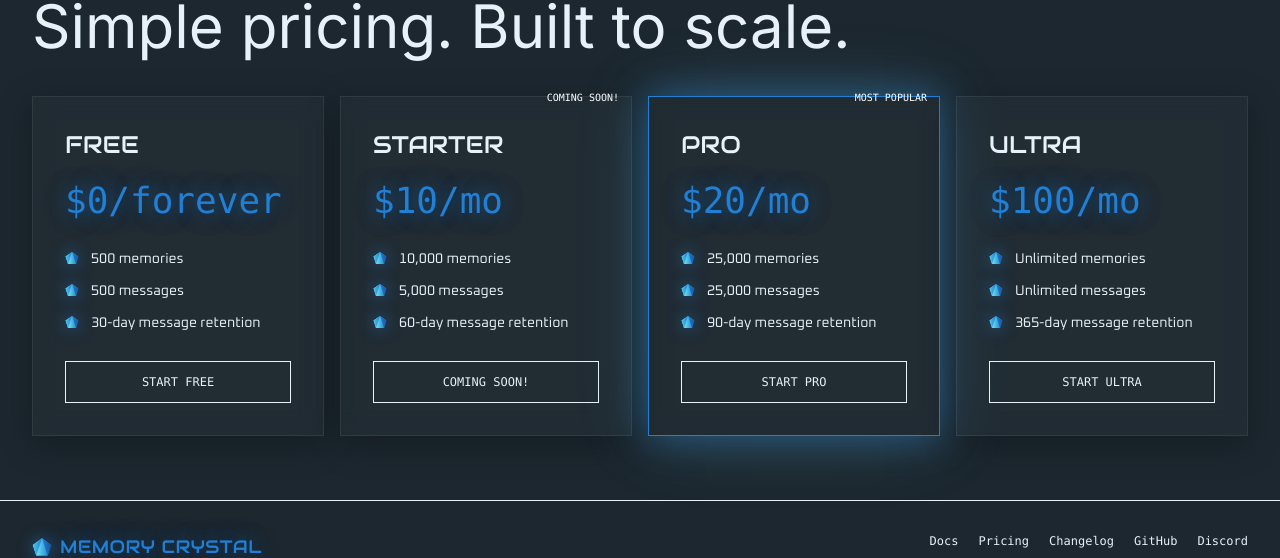
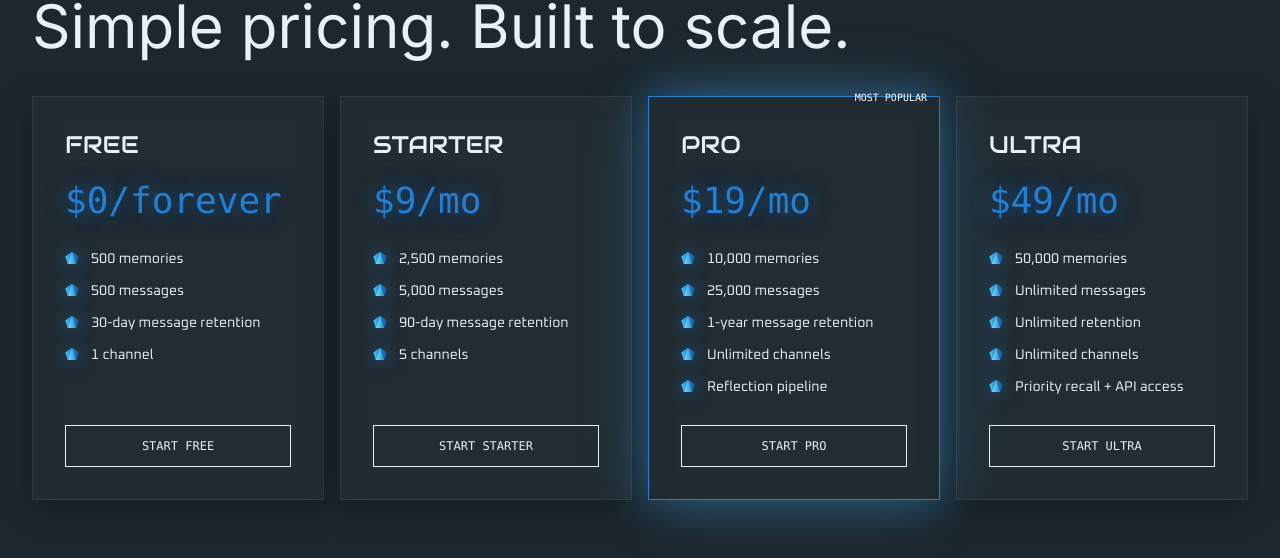
Before and after one commit to illumin8ca/memorycrystal, a Next.js app in the folder apps/web/: page /pricing in a window 1280 px wide. Shown: the part 165-723 px from the top of the page. Built offline with nearby package versions, Linux system fonts and the light colour scheme; no server answers; what @convex-dev/auth would draw is missing.

Commit message:
fix: code audit — recall-hook auth (use MCP HTTP endpoint), memoryId fallback to _id, URL trailing slash protection, invalid category conversation→event

```diff
--- a/apps/web/app/api/polar/checkout/route.ts
+++ b/apps/web/app/api/polar/checkout/route.ts
@@ -3,7 +3,7 @@ import { NextResponse, type NextRequest } from "next/server";
 
 const PRODUCT_IDS: Record<string, string | undefined> = {
   free: process.env.POLAR_PRODUCT_ID_FREE ?? "bbd98a9d-271d-431b-bf23-246bc34e79f0",
-  starter: undefined,
+  starter: process.env.POLAR_PRODUCT_ID_STARTER ?? "06c4022e-4a2d-4d44-9281-01922aef23b6",
   pro: process.env.POLAR_PRODUCT_ID_PRO ?? "f78ee82b-719e-4de8-850a-3e9eea3db4b0",
   ultra: process.env.POLAR_PRODUCT_ID_ULTRA ?? "9d59dd76-5026-4079-95f7-bf594f71121b",
 };
@@ -13,10 +13,6 @@ export async function GET(request: NextRequest) {
   const { searchParams } = new URL(request.url);
   const plan = searchParams.get("plan") ?? "pro";
   const productId = PRODUCT_IDS[plan];
-
-  if (plan === "starter") {
-    return NextResponse.redirect(`${process.env.NEXT_PUBLIC_APP_URL ?? "https://memorycrystal.ai"}/pricing?comingSoon=starter`);
-  }
 
   if (!accessToken || !productId) {
     return NextResponse.redirect(`${process.env.NEXT_PUBLIC_APP_URL ?? "https://memorycrystal.ai"}/pricing?checkoutError=config&plan=${encodeURIComponent(plan)}`);
--- a/apps/web/app/pricing/page.tsx
+++ b/apps/web/app/pricing/page.tsx
@@ -8,33 +8,33 @@ const pricingPlans = [
     name: "FREE",
     price: "$0/forever",
     button: "START FREE",
-    checkoutHref: "/pricing",
-    features: ["500 memories", "500 messages", "30-day message retention"],
+    checkoutHref: "/api/polar/checkout?plan=free",
+    features: ["500 memories", "500 messages", "30-day message retention", "1 channel"],
     borderClass: "border-border/25",
   },
   {
     name: "STARTER",
-    price: "$10/mo",
-    comingSoon: true,
-    badge: "COMING SOON!",
-    features: ["10,000 memories", "5,000 messages", "60-day message retention"],
+    price: "$9/mo",
+    button: "START STARTER",
+    checkoutHref: "/api/polar/checkout?plan=starter",
+    features: ["2,500 memories", "5,000 messages", "90-day message retention", "5 channels"],
     borderClass: "border-border/45",
   },
   {
     name: "PRO",
-    price: "$20/mo",
+    price: "$19/mo",
     button: "START PRO",
     checkoutHref: "/api/polar/checkout?plan=pro",
     badge: "MOST POPULAR",
-    features: ["25,000 memories", "25,000 messages", "90-day message retention"],
+    features: ["10,000 memories", "25,000 messages", "1-year message retention", "Unlimited channels", "Reflection pipeline"],
     borderClass: "neon-border glow-pulse",
   },
   {
     name: "ULTRA",
-    price: "$100/mo",
+    price: "$49/mo",
     button: "START ULTRA",
     checkoutHref: "/api/polar/checkout?plan=ultra",
-    features: ["Unlimited memories", "Unlimited messages", "365-day message retention"],
+    features: ["50,000 memories", "Unlimited messages", "Unlimited retention", "Unlimited channels", "Priority recall + API access"],
     borderClass: "border-border/50",
   },
 ];
```
Also changed, not shown: 2 other files (tests, documents, lock files or other folders).
